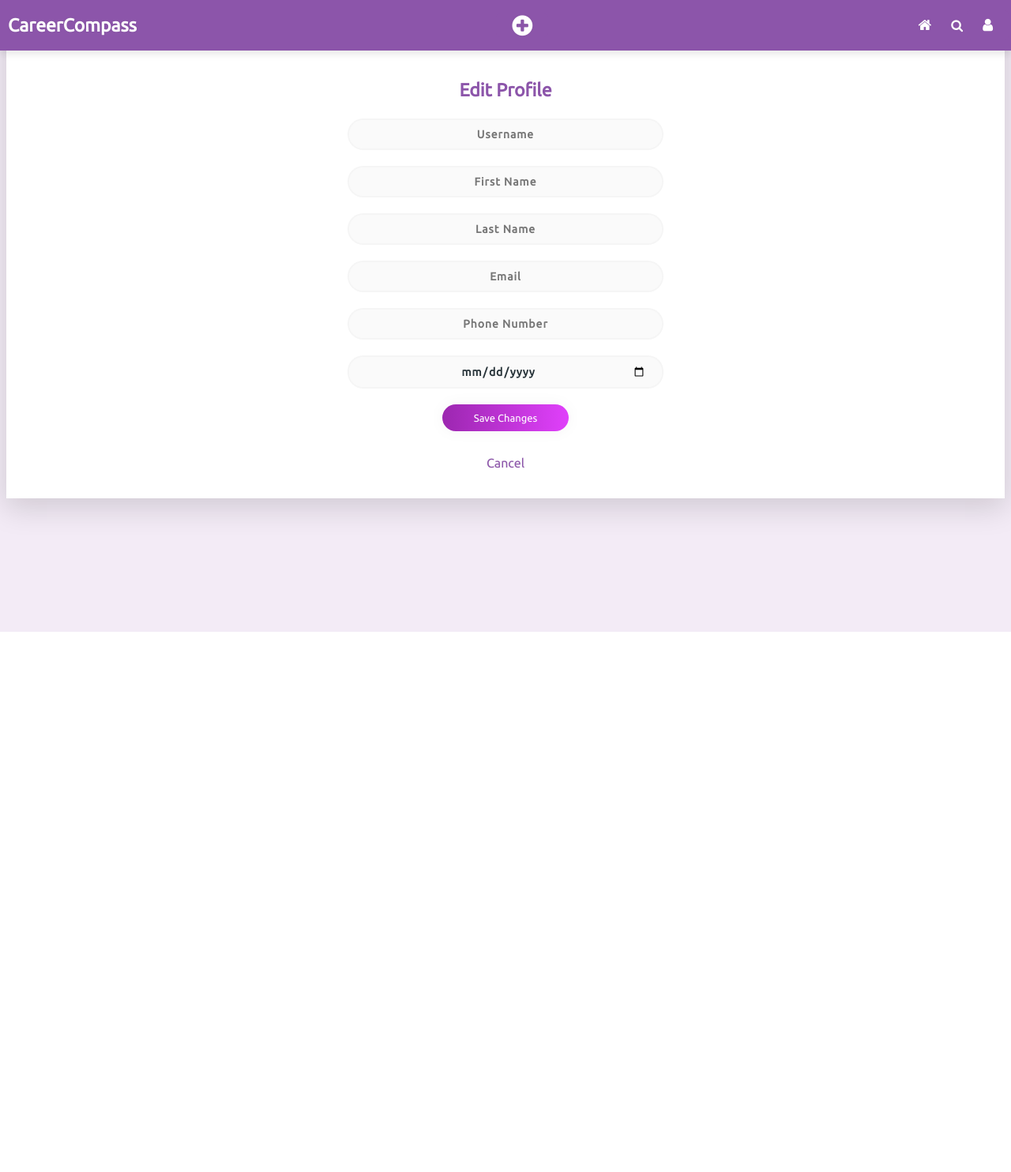
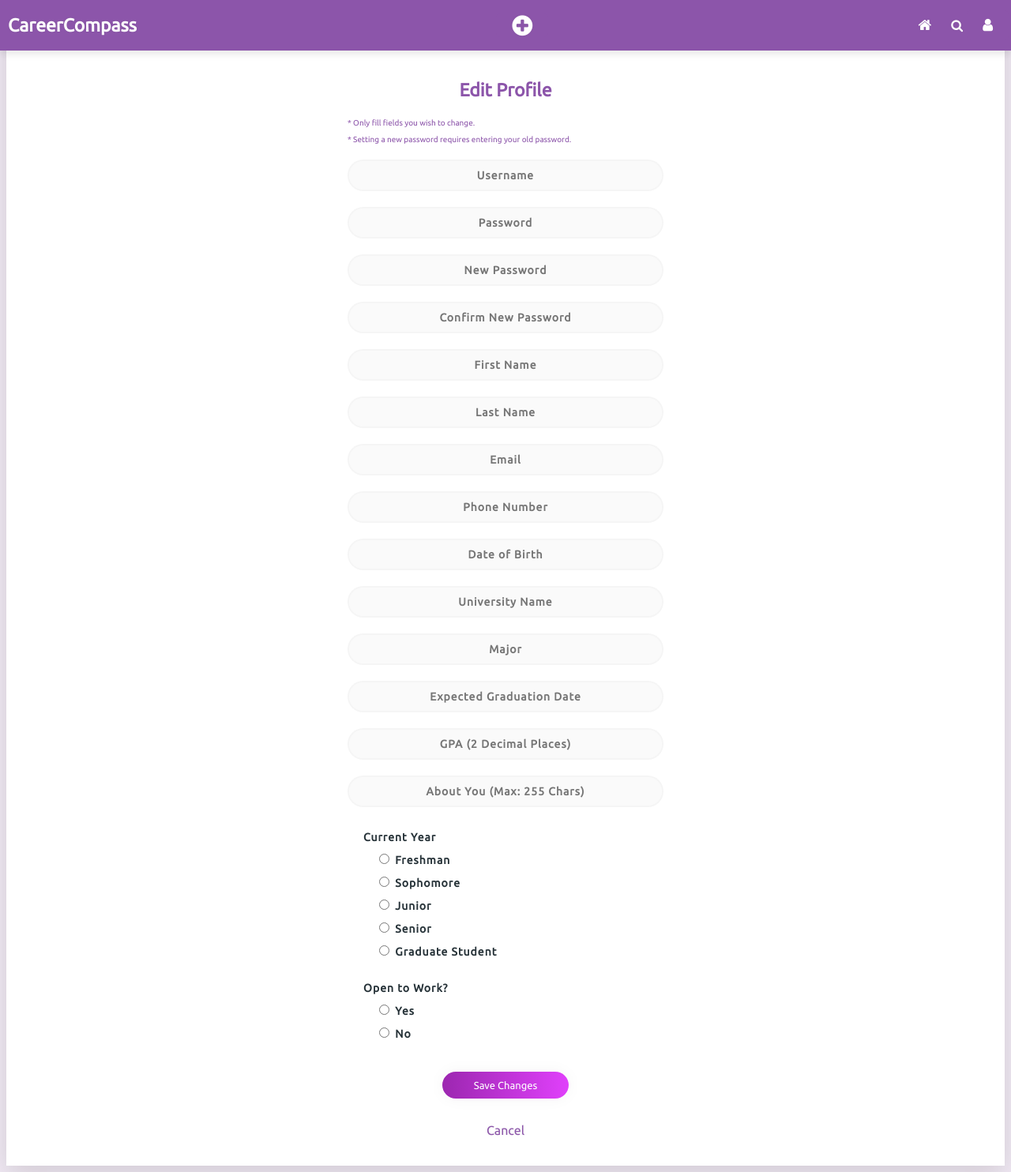
Before and after one commit to JoeBeyrer/CareerCompass, a Django app: page /careercompass/edit-profile/ in a window 1280 px wide. Shown: the whole page at 79% size. Before the commit the page ends 800 px from the top, so only its background shows below. Run offline with Django 5.2, Linux system fonts and the light colour scheme; the visitor is signed in with stand-in values (Sample User, id 1); data that the repository does not hold is empty.

Commit message:
Major edit-profile html rework, added confirm password

```diff
--- a/careercompass/careercompassapp/templates/create-recruiter-account.html
+++ b/careercompass/careercompassapp/templates/create-recruiter-account.html
@@ -114,6 +114,7 @@
             {% csrf_token %}
             <input name="userID" type="text" placeholder="Username">
             <input name="password" type="password" placeholder="Password">
+            <input name="confirm-password" type="password" placeholder="Confirm Password">
             <input name="fName" type="text" placeholder="First Name">
             <input name="lName" type="text" placeholder="Last Name">
             <input name="email" type="email" placeholder="Email">
--- a/careercompass/careercompassapp/templates/create-student-account.html
+++ b/careercompass/careercompassapp/templates/create-student-account.html
@@ -130,6 +130,7 @@
             {% csrf_token %}
             <input name="userID" type="text" placeholder="Username">
             <input name="password" type="password" placeholder="Password">
+            <input name="confirm-password" type="password" placeholder="Confirm Password">
             <input name="fName" type="text" placeholder="First Name">
             <input name="lName" type="text" placeholder="Last Name">
             <input name="email" type="email" placeholder="Email">
@@ -157,7 +158,7 @@
                     <label for="current_year_senior">Senior</label>
                 </div>
                 <div class="radio-button-container">
-                    <input id="current_year_graduate_student" name="current_year" type="radio" value="Graduate_Student">
+                    <input id="current_year_graduate_student" name="current_year" type="radio" value="Graduate">
                     <label for="current_year_graduate_student">Graduate Student</label>
                 </div>
             </div>
--- a/careercompass/careercompassapp/templates/edit-profile.html
+++ b/careercompass/careercompassapp/templates/edit-profile.html
@@ -38,6 +38,21 @@
             text-align: center;
         }
 
+        .notice {
+
+            color: #8C55AA;
+            font-family: 'Ubuntu', sans-serif;
+
+            font-size: 10px;
+            width: 90%;
+            margin-bottom: 20px;
+            text-align: left;
+            margin-left: auto;
+            margin-right: auto;
+            font-family: 'Ubuntu', sans-serif;
+            max-width: 400px;
+        }
+
         input[type="text"],
         input[type="password"],
         input[type="email"],
@@ -64,11 +79,31 @@
             max-width: 400px; /* Set a maximum width */
         }
 
+        .radio-container {
+            width: 90%;
+            color: rgb(38, 50, 56);
+            font-weight: 700;
+            font-size: 14px;
+            letter-spacing: 1px;
+            padding: 10px 20px;
+            border: none;
+            outline: none;
+            box-sizing: border-box;
+            margin-bottom: 0px;
+            text-align: left;
+            margin-left: auto;
+            margin-right: auto;
+            display: block;
+            font-family: 'Ubuntu', sans-serif;
+            max-width: 400px;
+        }
+
         input[type="text"]:focus,
         input[type="password"]:focus,
         input[type="email"]:focus,
         input[type="tel"]:focus,
-        input[type="date"]:focus {
+        input[type="date"]:focus,
+        input[type="radio"]:checked {
             border: 2px solid rgba(0, 0, 0, 0.18) !important;
         }
 
@@ -97,6 +132,18 @@
             text-align: center;
         }
 
+        .radio-button-container {
+            display: block;
+            margin-bottom: 10px;
+            margin-left: 15px;
+        }
+
+
+        .radio-label {
+            margin-bottom: 10px;
+        }
+
+
         a {
             text-shadow: 0px 0px 3px rgba(117, 117, 117, 0.12);
             color: #8C55AA;
@@ -122,14 +169,71 @@
     {% block content %}
         <div class="main">
             <p class="sign">Edit Profile</p>
-            <form action="http://127.0.0.1:8000/careercompass/edit-profile/" method="post" class="edit_profile_form">
+            <div class="notice">
+                <p>* Only fill fields you wish to change.</p>
+                <p>* Setting a new password requires entering your old password.</p>
+            </div>
+            <form method="POST" name="edit_profile">
                 {% csrf_token %}
                 <input name="userID" type="text" placeholder="Username">
+                <input name="old_password" type="password" placeholder="Password">
+                <input name="new_password" type="password" placeholder="New Password">
+                <input name="confirm_password" type="password" placeholder="Confirm New Password">
                 <input name="fName" type="text" placeholder="First Name">
                 <input name="lName" type="text" placeholder="Last Name">
                 <input name="email" type="email" placeholder="Email">
                 <input name="phone" type="tel" placeholder="Phone Number">
-                <input name="dob" type="date" placeholder="Date of Birth">
+                <input name="dob" type="text" onfocus="(this.type='date')" onblur="(this.type='text')" placeholder="Date of Birth">
+                {% if type.0 == 'R' %}
+                    <input name="company_name" type="text" placeholder="Company Name">
+                    <input name="position" type="text" placeholder="Position/Title">
+                    <input name="company_link" type="text" placeholder="Link to Company Webpage">
+                    <input name="about_company" type="text" placeholder="About the Company (Max: 255 Chars)">
+                    <input name="about_me" type="text" placeholder="About You (Max: 255 Chars)">
+                {% else %}
+                    <input name="university" type="text" placeholder="University Name">
+                    <input name="degree" type="text" placeholder="Major">
+                    <input name="expected" type="text" onfocus="(this.type='date')" onblur="(this.type='text')" placeholder="Expected Graduation Date">
+                    <input name="gpa" type="text" placeholder="GPA (2 Decimal Places)">
+
+                    <input name="about_me" type="text" placeholder="About You (Max: 255 Chars)">
+
+                    <div class="radio-container">
+                        <div class="radio-label">Current Year</div>
+                        <div class="radio-button-container">
+                            <input id="current_year_freshman" name="current_year" type="radio" value="Freshman">
+                            <label for="current_year_freshman">Freshman</label>
+                        </div>
+                        <div class="radio-button-container">
+                            <input id="current_year_sophomore" name="current_year" type="radio" value="Sophomore">
+                            <label for="current_year_sophomore">Sophomore</label>
+                        </div>
+                        <div class="radio-button-container">
+                            <input id="current_year_junior" name="current_year" type="radio" value="Junior">
+                            <label for="current_year_junior">Junior</label>
+                        </div>
+                        <div class="radio-button-container">
+                            <input id="current_year_senior" name="current_year" type="radio" value="Senior">
+                            <label for="current_year_senior">Senior</label>
+                        </div>
+                        <div class="radio-button-container">
+                            <input id="current_year_graduate_student" name="current_year" type="radio" value="Graduate">
+                            <label for="current_year_graduate_student">Graduate Student</label>
+                        </div>
+                    </div>
+                    <div class="radio-container" style="margin-bottom: 20px;">
+                        <div class="radio-label">Open to Work?</div>
+                        <div class="radio-button-container">
+                            <input id="open_to_work_yes" name="open_to_work" type="radio" value="Yes">
+                            <label for="open_to_work_yes">Yes</label>
+                        </div>
+                        <div class="radio-button-container">
+                            <input id="open_to_work_no" name="open_to_work" type="radio" value="No">
+                            <label for="open_to_work_no">No</label>
+                        </div>
+                    </div>
+
+                {% endif %}
                 <button type="submit" class="submit">Save Changes</button>
             </form>
             <p class="cancel"><a href="/careercompass/">Cancel</a></p>
```
